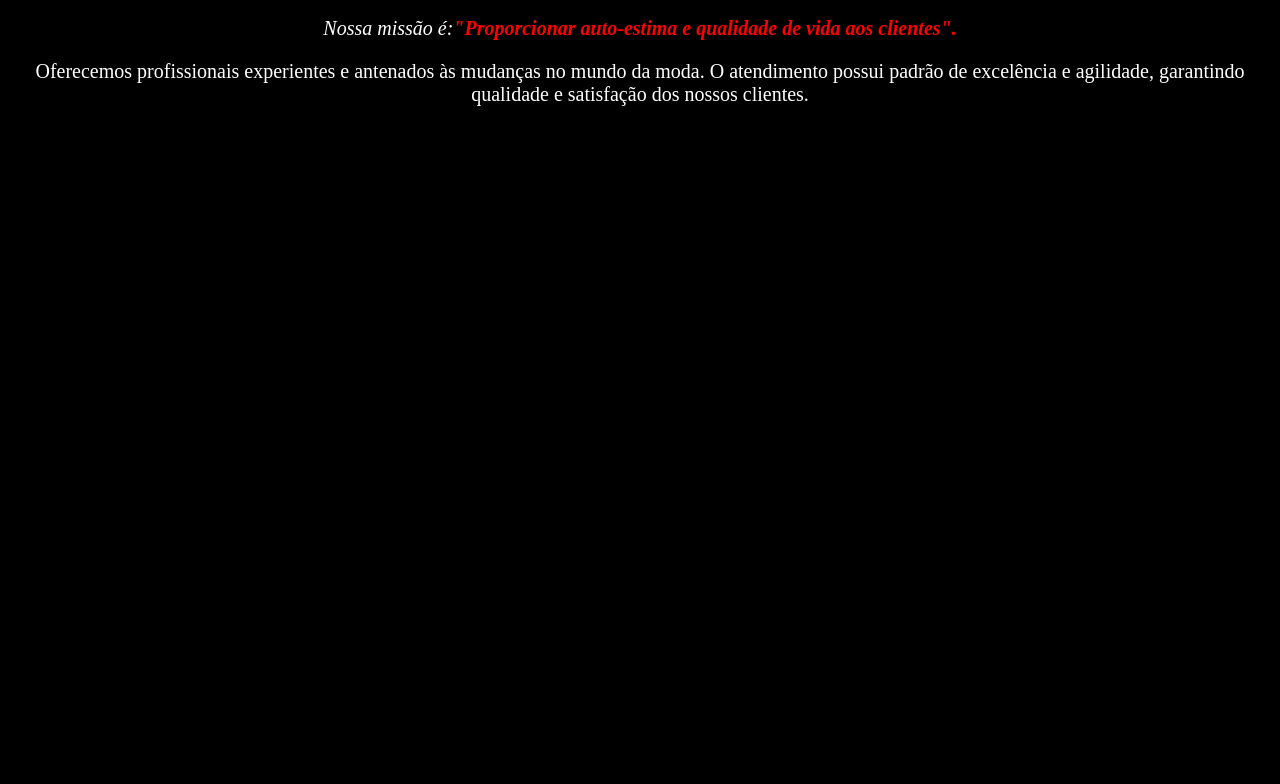
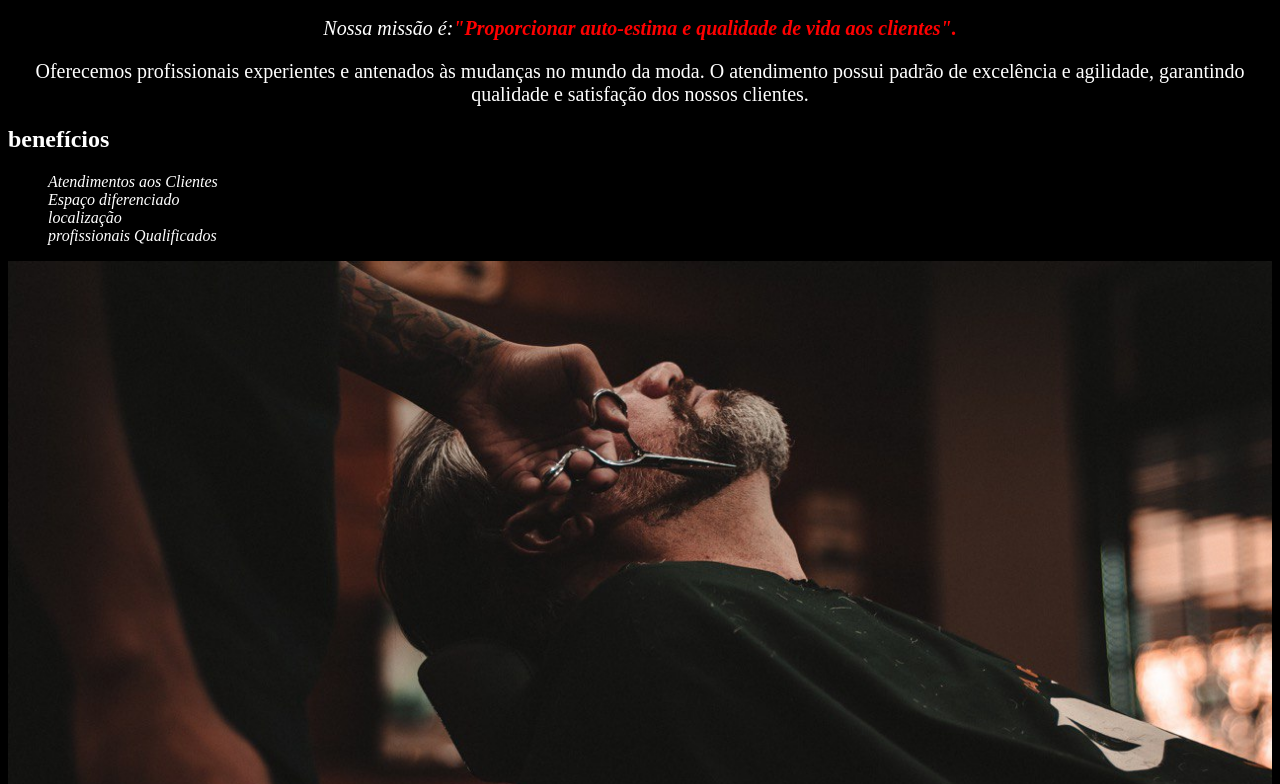
Before and after one commit to patricioinocencio/2front23, a plain HTML site: page index.html in a window 1280 px wide. Shown: the part 615-1399 px from the top of the page. Before the commit the page ends 800 px from the top, so only its background shows below. Drawn offline with Linux system fonts and the light colour scheme.

Commit message:
Add files via upload

```diff
--- a/index.html
+++ b/index.html
@@ -28,5 +28,15 @@
 		<p style="text-align: center">
 			Oferecemos profissionais experientes e antenados às mudanças no mundo da moda. O atendimento possui padrão de excelência e agilidade, garantindo qualidade e satisfação dos nossos clientes.
 		</p>
+
+			<h2>benefícios</h2>
+			<ul>
+				<li class="items">Atendimentos aos Clientes</li>
+				<li class="items">Espaço diferenciado</li>
+				<li class="items">localização</li>
+				<li class="items">profissionais Qualificados</li>
+			</ul>
+
+			<img id="beneficios" src="beneficios.jpg" alt="beneficios">
 	</body>
 </html>
--- a/style.css
+++ b/style.css
@@ -16,3 +16,10 @@ h1{
 #banner {
     width: 100%;
 }
+.items{
+	font-style: italic;
+	list-style: none;
+}
+#beneficios {
+	width: 100%
+}
```
Also changed, not shown: beneficios.jpg (added).
